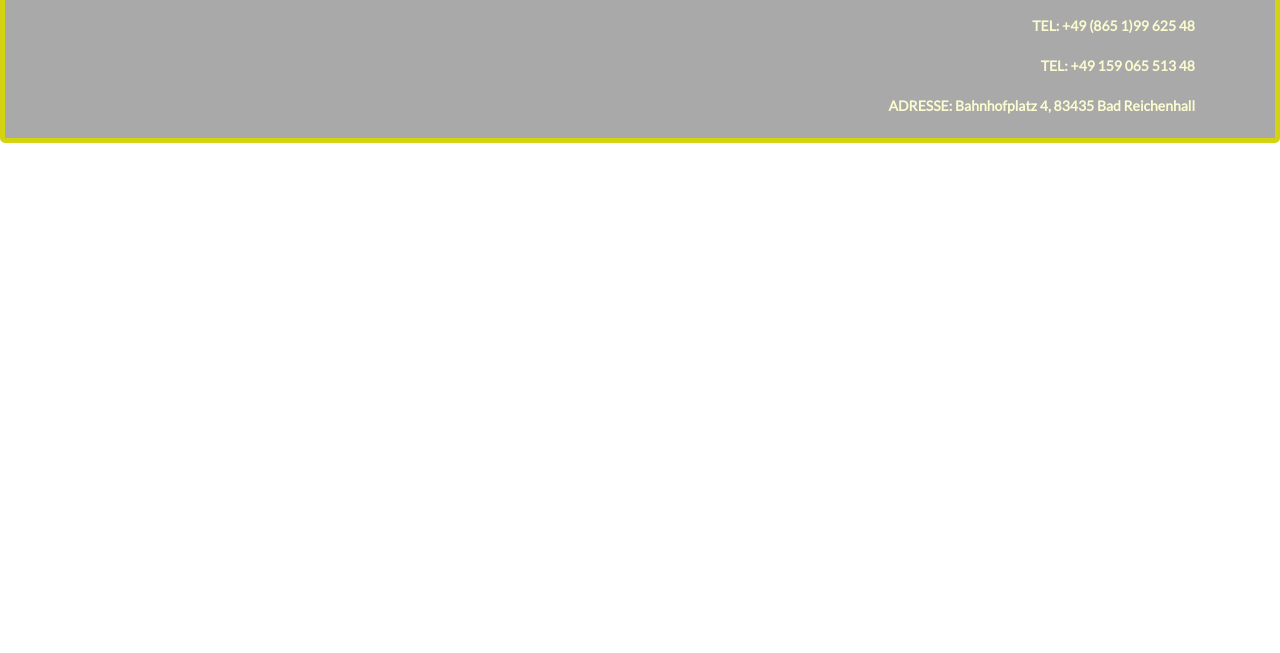
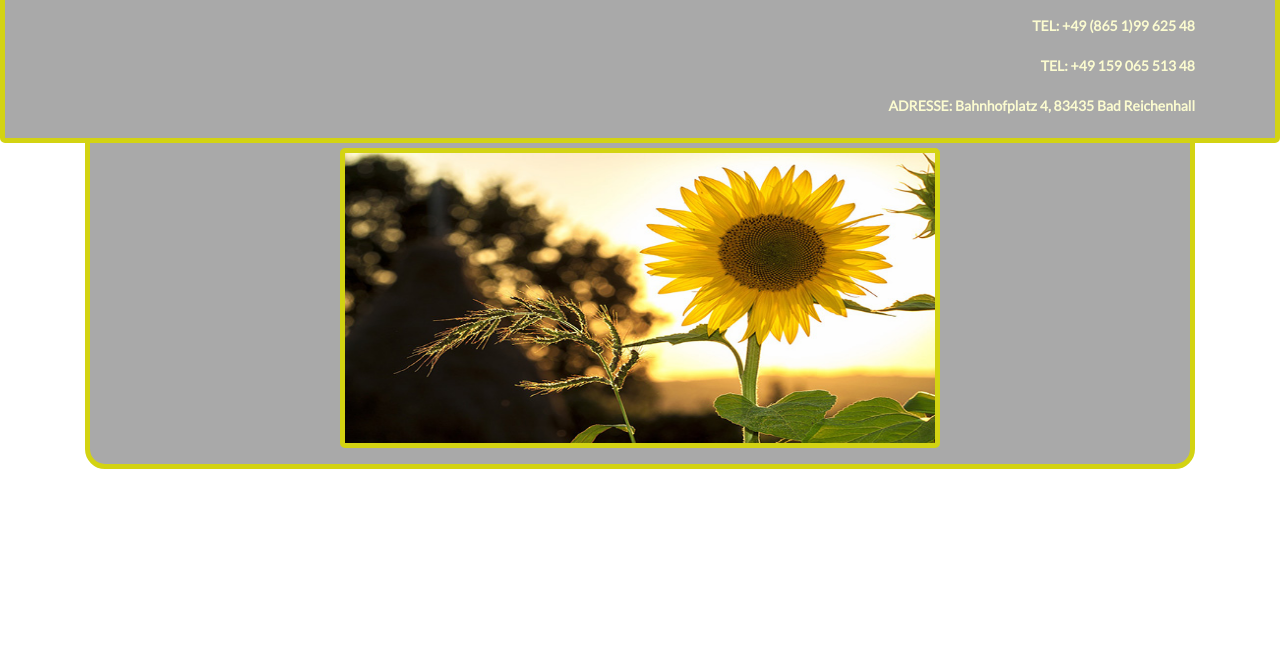
Before and after one commit to drove1983/vanila1, a Django app: page /blog/ in a window 1280 px wide. Shown: the part 657-1310 px from the top of the page. Before the commit the page ends 800 px from the top, so only its background shows below. Run offline with Django 4.2, Linux system fonts and the light colour scheme; data comes from the database, SQL or seed files in the repository; both versions use the stored data as it was after the commit; some libraries are stand-ins or nearby versions.

Commit message:
Promjene na blogu

```diff
--- a/blog/models.py
+++ b/blog/models.py
@@ -5,6 +5,8 @@ class Blog(models.Model):
     title = models.CharField(max_length=100)
     description = models.TextField()
     date = models.DateField()
+    image = models.ImageField(upload_to='portfolio/images/')
+
 
     def __str__(self):
         return self.title
--- a/blog/templates/blog/all_blogs.html
+++ b/blog/templates/blog/all_blogs.html
@@ -3,12 +3,12 @@
 {% load static %}
 
 {% block content %}
-
+<!--
   <div class="row justify-content-center my-3">
     <div class="col-5">
       <img src="{% static 'images/vanila111.jpg' %}" class="img-fluid">
     </div>
-  </div>
+  </div> -->
 
 <h1 id="blogtitle" class="font-weight-bold text-center"></h1>
 
@@ -23,8 +23,21 @@
     <h5 class="card-subtitle text-center text-white">{{ blog.date|date:'M d Y'|upper }}</h5>
     <p class="card-text text-center text-white">{{ blog.description|striptags|truncatechars:40}}</p>
   </div>
+  {% if blog.url %}
+    <div class="card-img-top image-frame mb-2 p-2 text-center"> <!-- Dodali smo 'text-center' za centriranje -->
+      <a href="{{ blog.url }}">
+        <img src="{{ blog.image.url }}" width="600" height="300" alt="Opis slike" class="mx-auto d-block"> <!-- Dodali smo 'mx-auto d-block' za centriranje -->
+      </a>
+    </div>
+  {% else %}
+    <div class="card-img-top image-frame mb-2 p-2 text-center"> <!-- Dodali smo 'text-center' za centriranje -->
+      <img src="{{ blog.image.url }}" width="600" height="300" alt="Opis slike" class="mx-auto d-block"> <!-- Dodali smo 'mx-auto d-block' za centriranje -->
+    </div>
+
+  {% endif %}
+
 </div>
 
 {% endfor %}
-<br><br><br>
+<br><br><br><br><br><br><br>
 {% endblock %}
--- a/pinza_app/templates/pinza.html
+++ b/pinza_app/templates/pinza.html
@@ -33,6 +33,6 @@
 </div>
     </div>
   </div>
+<br><br><br><br><br><br><br>
 
-  <br><br><br><br><br><br><br>
 {% endblock %}
--- a/portfolio/static/css/custom.css
+++ b/portfolio/static/css/custom.css
@@ -203,6 +203,13 @@ footer ul li {
   color: #fbfbd0 !important;
   font-weight: bold;
 }
+/* Blog sliak */
+.card-img-top img {
+    border: 5px solid #d3d312  ; /* Dodajte okvir oko kartice */
+    border-radius: 5px; /* Dodajte zaobljeni rub okvira */
+    padding: 0px; /* Dodajte margine i razmak unutar okvira */
+    background-color: #A9A9A9  !important;
+}
 
 /* CARD ----------------KARAJ--------------------CARD */
 
```
Also changed, not shown: blog/migrations/0002_blog_image.py (added), db.sqlite3, media/portfolio/images/Eis-Cafe-Vanilla_Logo.gif (added), media/portfolio/images/Eis-Cafe-Vanilla_Logo_GdJpqgK.gif (added), media/portfolio/images/Wiener-Wuerstchen-mit-Broetchen-und-Senf_29egYBs.jpg (added), media/portfolio/images/grill-teller_a0iX4SG.jpg (added), media/portfolio/images/sunflower.jpg (added), media/portfolio/images/vanila26_-_Copy.jpg (added), 1 other file.
